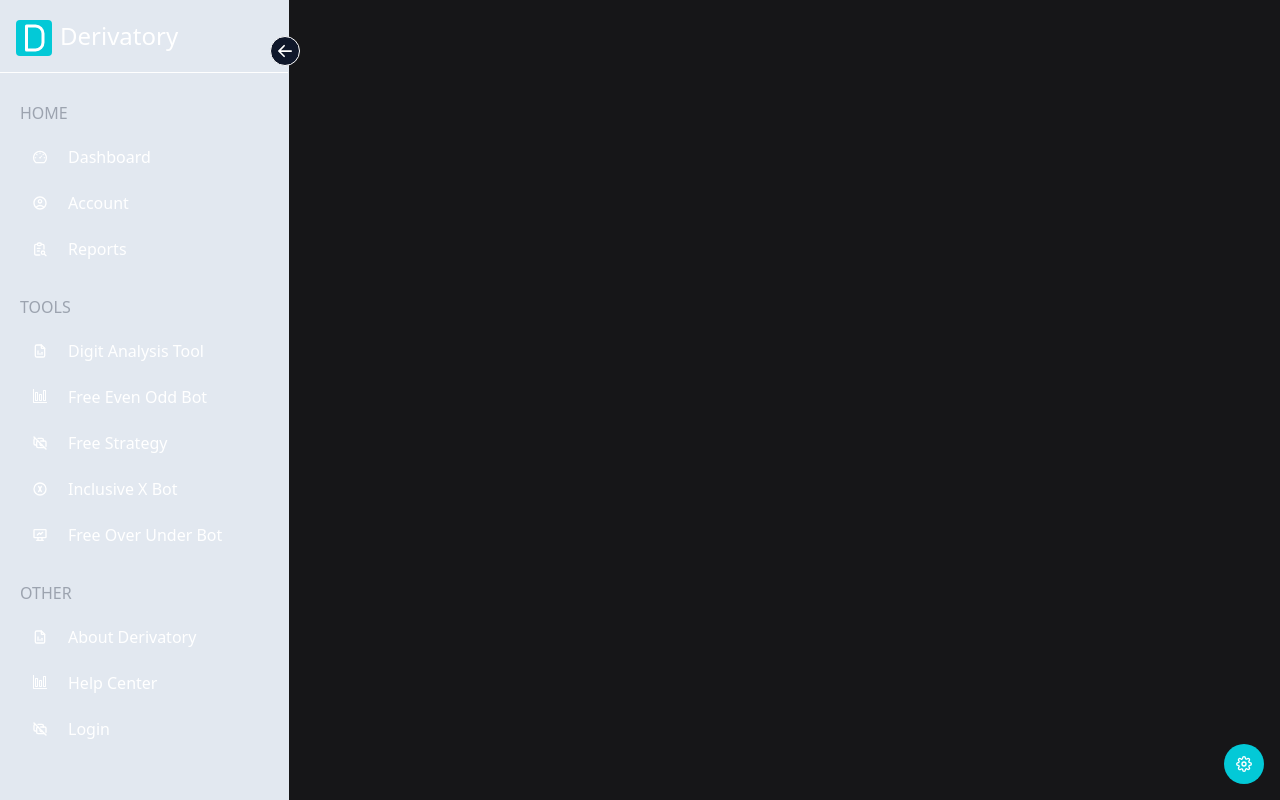
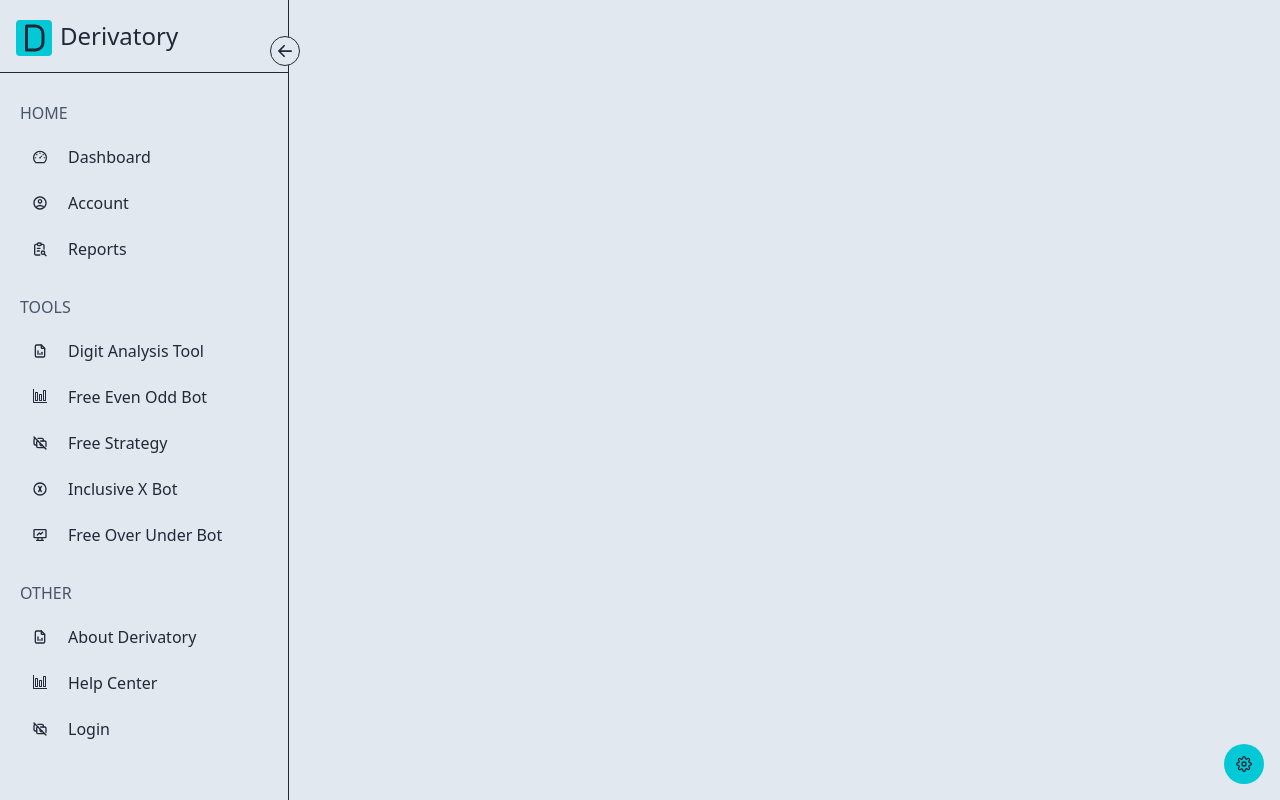
Before and after one commit to ALVIN02-ui/Derivatory-Frontend, a React (Vite) app: page / in a window 1280 px wide. Built offline with nearby package versions, Linux system fonts and the light colour scheme.

Commit message:
Fixed most of the theme

```diff
--- a/src/App.jsx
+++ b/src/App.jsx
@@ -61,14 +61,18 @@
   };
 
   return (
-    <div className="h-screen bg-sidebar">
+    <div
+    className={
+      currentMode === "Dark" ? "dark bg-slate-900 h-screen" : "h-screen bg-slate-200"
+    }
+    >
       <BrowserRouter>
         <div className="flex relative">
           <div className="fixed right-4 bottom-4" style={{ zIndex: "1000" }}>
 
             <button
               type="button"
-              className="text-1xl p-3 hover:drop-shadow-xl hover:bg-light-gray text-white"
+              className={`text-1xl p-3 hover:drop-shadow-xl hover:bg-light-gray ${currentMode === "Dark" ? "dark text-white" : "text-gray-800"}`}
               style={{ background: currentColor, borderRadius: "50%" }}
               onClick={() => setThemeSettings(true)}
             >
@@ -77,7 +81,7 @@
 
           </div>
 
-          <div className="fixed sidebar h-screen border-r border-slate-200">
+          <div className={`fixed sidebar h-screen border-r ${currentMode === "Dark" ? "dark border-slate-200" : "border-gray-800"}`}>
             <Sidebar />
           </div>
 
--- a/src/components/Sidebar.jsx
+++ b/src/components/Sidebar.jsx
@@ -18,7 +18,7 @@
 const Sidebar = () => {
 
   const { open, setOpen, screenSize, themeSettings,
-    setThemeSettings, currentColor } = useStateContext();
+    setThemeSettings, currentColor, currentMode } = useStateContext();
 
   const toggleSidebar = () => {
     setOpen(!open);
@@ -33,24 +33,24 @@
   const activeLink =
     `flex items-center gap-5 ${open && "pl-4"} pt-3 pb-2.5 rounded-lg text-white text-md`;
     const normalLink =
-    `flex items-center gap-5 ${open && "pl-4"} pt-3 pb-2.5 rounded-lg text-md text-gray-700 dark:text-gray-200`;
+    `flex items-center gap-5 ${open && "pl-4"} pt-3 pb-2.5 rounded-lg text-md text-gray-800 dark:text-gray-200`;
 
   return (
     <div
-      className={`h-screen flex flex-col relative bg-slate-200 dark:bg-slate-900 pt-2 duration-300 ${
+      className={`h-screen flex flex-col relative ${currentMode === 'Dark' ? 'dark bg-slate-900': 'bg-slate-200'} pt-2 duration-300 ${
         open ? "w-72" : "w-20"
       }`}
     >
       <BsArrowLeftShort
         onClick={toggleSidebar}
-        className={`bg-slate-900 text-white text-3xl rounded-full absolute -right-3 top-9 border border-white cursor-pointer ${!open && "rotate-180"}`}
+        className={`${currentMode === 'Dark' ? 'dark bg-slate-900 text-white border-white': 'bg-slate-200 text-gray-800 border-gray-800'} text-3xl rounded-full absolute -right-3 top-9 border cursor-pointer ${!open && "rotate-180"}`}
       />
-      <div className="px-4 pt-3 pb-4 border-b border-white">
+      <div className={`px-4 pt-3 pb-4 border-b ${currentMode === 'Dark' ? 'dark border-white': 'border-gray-800'}`}>
         <TbLetterD
-          className={` text-white mr-2 text-4xl rounded cursor-pointer block float-left duration-500 ${open && "rotate-[360deg]"}`}
+          className={` ${currentMode === 'Dark' ? 'dark text-white': 'text-gray-800'} mr-2 text-4xl rounded cursor-pointer block float-left duration-500 ${open && "rotate-[360deg]"}`}
           style={{ background: currentColor }}
         />
-        <h1 className={`text-white origin-left font-medium text-2xl duration-300 ${!open && "hidden"}`}>Derivatory</h1>
+        <h1 className={`${currentMode === 'Dark' ? 'dark text-white': 'text-gray-800'} origin-left font-medium text-2xl duration-300 ${!open && "hidden"}`}>Derivatory</h1>
       </div>
 
       <div className="scrollable pt-4">
@@ -58,7 +58,7 @@
           <div className="pt-3">
             {links.map((item) => (
               <div key={item.title} className="mb-6">
-              <div className={`text-gray-400 mb-2 uppercase ${open ? "pl-1" : "pl-0"}`}>{item.title}</div>
+              <div className={`${currentMode === 'Dark' ? 'dark text-gray-400': 'text-slate-600'} mb-2 uppercase ${open ? "pl-1" : "pl-0"}`}>{item.title}</div>
                 {item.links.map((link) => (
                   <NavLink
                     to={`/${link.name}`}
@@ -69,8 +69,8 @@
                     })}
                     className={open ? activeLink : normalLink}
                   >
-                    <span>{link.icon}</span>
-                    <span className={`capitalize text-white duration-300  ${!open && "hidden"}`}>{link.name}</span>
+                    <span className={`${currentMode === 'Dark' ? 'dark text-white': 'text-gray-800'}`}>{link.icon}</span>
+                    <span className={`capitalize ${currentMode === 'Dark' ? 'dark text-white': 'text-gray-800'} duration-300  ${!open && "hidden"}`}>{link.name}</span>
                   </NavLink>
                 ))}
               </div>
@@ -82,6 +82,9 @@
           .scrollable::-webkit-scrollbar-thumb {
             background-color: ${currentColor} !important;
           }
+
+          .scrollable::-webkit-scrollbar{
+            background-color: ${currentMode === 'Dark' ? 'white' : '#6f7378'}
         `}
         </style>
       </div>
```
